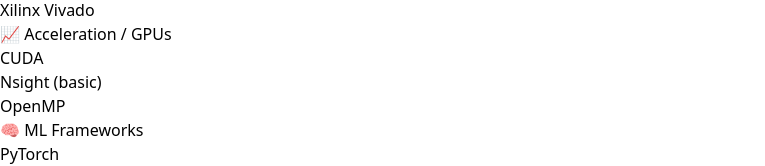
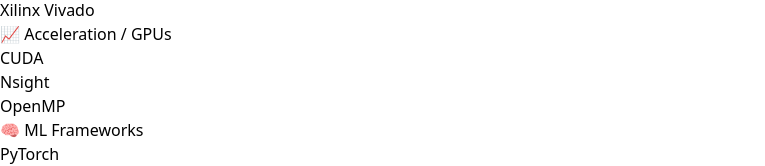
Before and after one commit to Drogon4231/harshithkantamneni.github.io, a React (Vite) app: page / in a window 1280 px wide. Shown: the part 1154-1320 px from the top of the page, without its empty margins (0-765 px from the left). Built offline with nearby package versions, Linux system fonts and the light colour scheme.

Commit message:
Update Portfolio.jsx

```diff
--- a/src/Portfolio.jsx
+++ b/src/Portfolio.jsx
@@ -76,7 +76,7 @@
   },
   {
     title: '📈 Acceleration / GPUs',
-    items: ['CUDA', 'Nsight (basic)', 'OpenMP'],
+    items: ['CUDA', 'Nsight', 'OpenMP'],
   },
   {
     title: '🧠 ML Frameworks',
```
